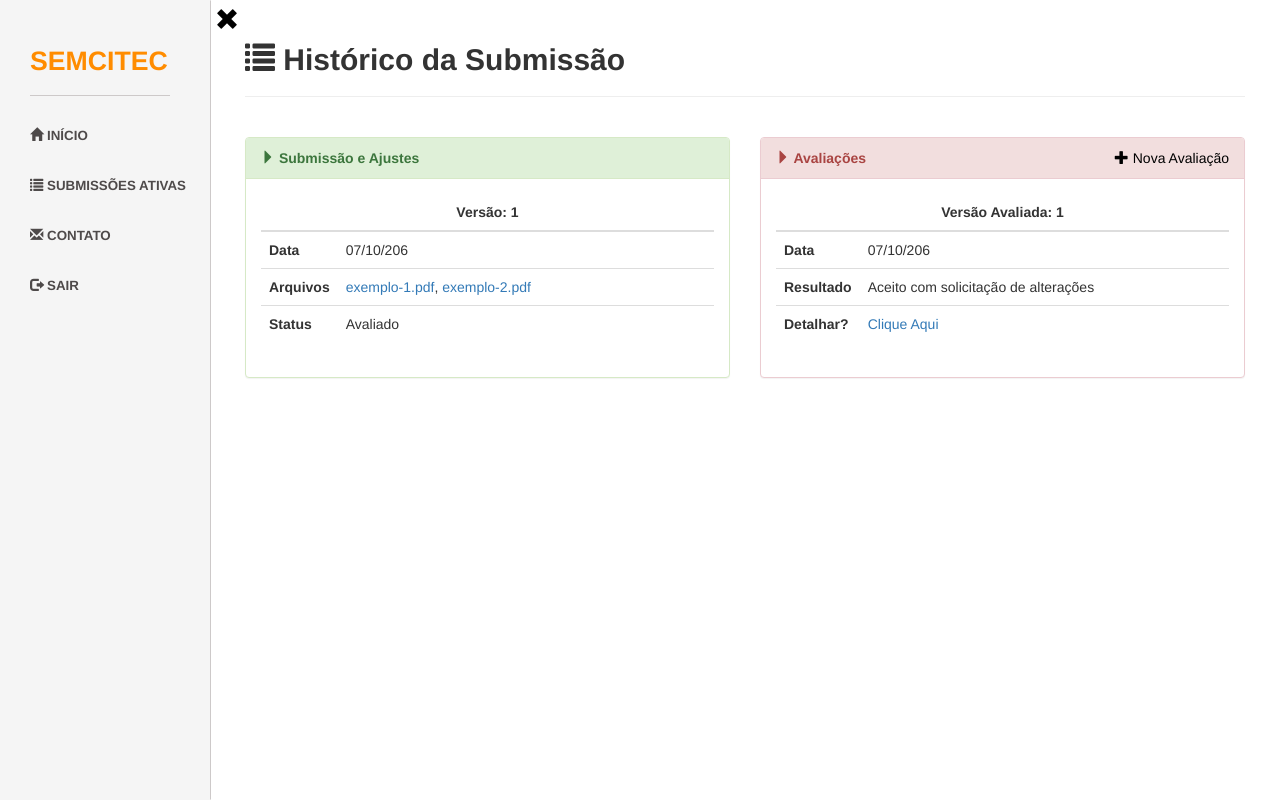
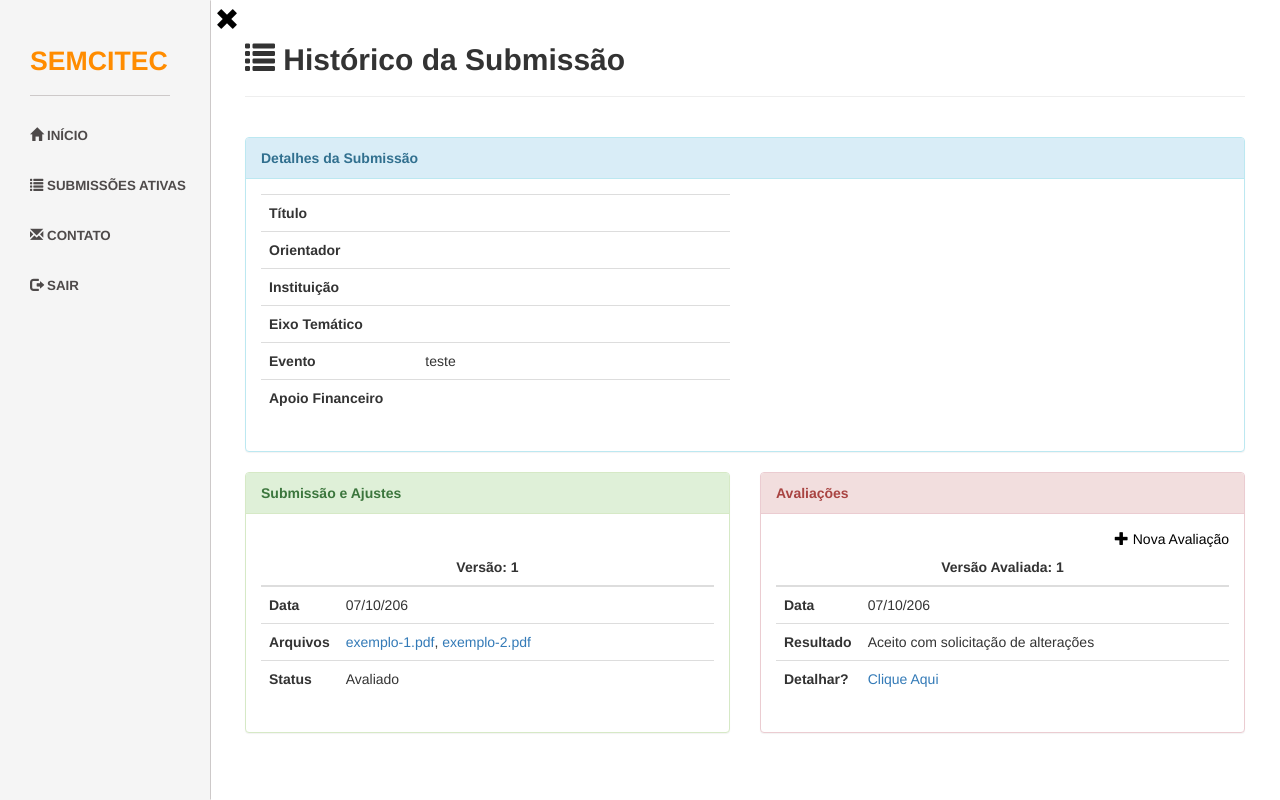
Before and after one commit to joseguilhermeromano/ifevents, a CodeIgniter app: page /semcitec/index.php/avaliadorcontrol/historico in a window 1280 px wide. Run offline with CodeIgniter, Linux system fonts and the light colour scheme; data that the repository does not hold is empty; some libraries are stand-ins or nearby versions.

Commit message:
Trabalhei no ajuste do layout da tela do histórico de submissão (parte visual para dispositiveis móveis)

```diff
--- a/application/views/avaliador/historico-submissao.php
+++ b/application/views/avaliador/historico-submissao.php
@@ -2,10 +2,18 @@
 <hr>
 <br>
 <div class="row">
-<!--<div class="col-md-12">
+<div class="col-md-12">
     <div class="panel panel-info">
-        <div class="panel-heading"><b>Detalhes da Submissão</b></div>
-        <div class="panel-body">
+        <!-- Versão para Ceular -->
+        <div class="panel-heading visible-xs" id="header_1"
+             onclick="javascript: MostrarEsconderPainel('#Painel_1','#header_1');">
+            <b><span class="glyphicon glyphicon-triangle-right"></span> Detalhes da Submissão</b>
+        </div>
+        <!-- Versão Comum -->
+        <div class="panel-heading hidden-xs" id="header_1" >
+            <b>Detalhes da Submissão</b>
+        </div>
+        <div class="panel-body" id="Painel_1">
             <div class="row">
                 <div class="col-md-6">
                     <table class="table">
@@ -42,17 +50,23 @@
                         </tbody>
                     </table>
                 </div>
-                <div class="col-md-6">
-
-                </div>
             </div>
         </div>
     </div>
-</div>-->
+</div>
 <div class="col-md-6">
 <div class="panel panel-success">
-    <div class="panel-heading"><b><span class="glyphicon glyphicon-triangle-right"></span> Submissão e Ajustes</b></div>
-  <div class="panel-body">
+    <!-- Versão para Celular-->
+    <div class="panel-heading visible-xs" id="header_2"
+         onclick="javascript: MostrarEsconderPainel('#Painel_2','#header_2');">
+        <b><span class="glyphicon glyphicon-triangle-right"></span> Submissão e Ajustes</b>
+    </div>
+    <!-- Versão Comum -->
+    <div class="panel-heading hidden-xs" id="header_2">
+        <b>Submissão e Ajustes</b>
+    </div>
+    <div class="panel-body" id="Painel_2">
+        <br>
         <table class="table">
             <thead>
                 <th colspan="2" class="text-center">Versão: 1</th>
@@ -78,10 +92,17 @@
 </div>
 <div class="col-md-6">
 <div class="panel panel-danger">
-    <div class="panel-heading"><b><span class="glyphicon glyphicon-triangle-right"></span> Avaliações</b>
-        <a href="#" style="float:right; color: #000;"><span class="glyphicon glyphicon-plus"></span> Nova Avaliação</a>
+    <!-- Versão para Celular-->
+    <div class="panel-heading visible-xs" id="header_3"
+         onclick="javascript: MostrarEsconderPainel('#Painel_3','#header_3 b');">
+        <b><span class="glyphicon glyphicon-triangle-right"></span> Avaliações</b>
     </div>
-  <div class="panel-body">
+    <!-- Versão Comum -->
+    <div class="panel-heading hidden-xs" id="header_3">
+        <b>Avaliações</b>
+    </div>
+  <div class="panel-body" id="Painel_3">
+      <a href="#" style="float:right; color: #000;"><span class="glyphicon glyphicon-plus"></span> Nova Avaliação</a>
         <table class="table">
             <thead>
                 <th colspan="2" class="text-center">Versão Avaliada: 1</th>
--- a/application/views/common/footer_interno.php
+++ b/application/views/common/footer_interno.php
@@ -15,6 +15,13 @@
     });
     </script>
 
+    <script>
+        function MostrarEsconderPainel(parametro,header){
+            $(parametro).toggle(500);
+            $("span",header).toggleClass("glyphicon glyphicon-triangle-right glyphicon glyphicon-triangle-bottom");
+        }
+    </script>
+
 
 <!-- Menu Toggle Script -->
 
--- a/assets_interno/css/simple-sidebar.css
+++ b/assets_interno/css/simple-sidebar.css
@@ -168,8 +168,19 @@
     font-size: 18pt;
     color:black;
 }
+#Painel_1{
+    display:none;
+}
 
-@media(min-width:800px) {
+#Painel_2{
+    display:none;
+}
+
+#Painel_3{
+    display:none;
+}
+
+@media(min-width:767px) {
     #wrapper {
         padding-left: 210px;
     }
@@ -194,6 +205,15 @@
     #wrapper.toggled #page-content-wrapper {
         position: relative;
         margin-right: 0;
+    }
+    #Painel_1{
+        display:block;
+    }
+    #Painel_2{
+        display:block;
+    }
+    #Painel_3{
+        display:block;
     }
 }
 
```
